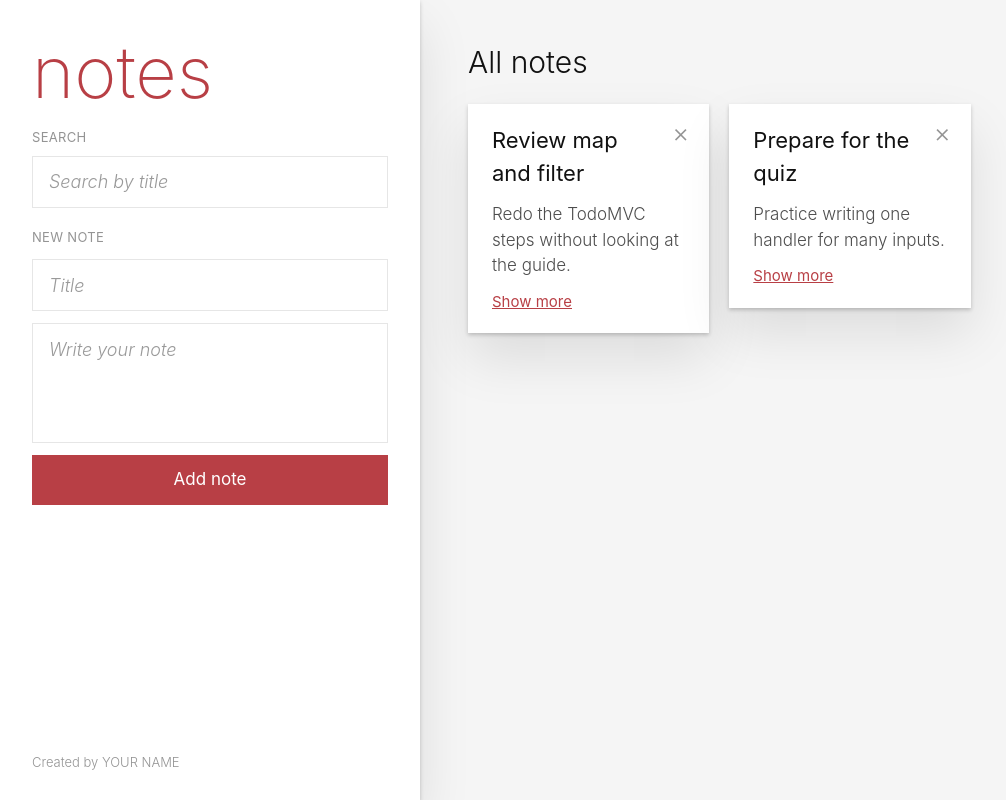
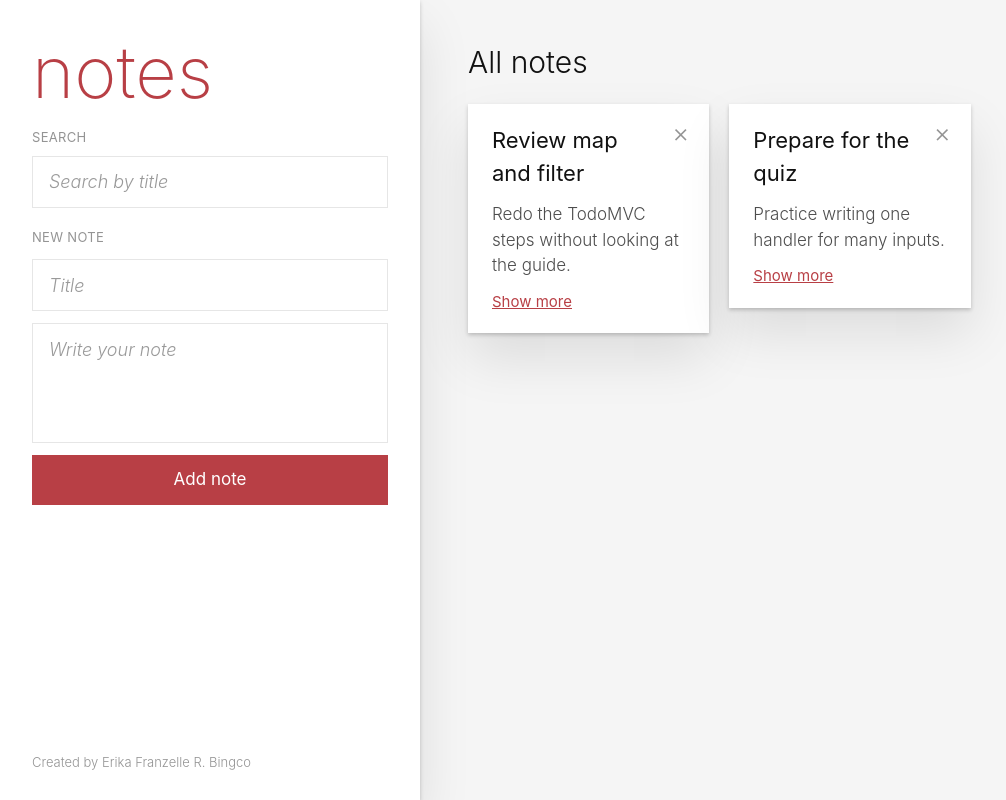
Before and after one commit to erikafranzellebingco/csit340g7-notes, a React (Vite) app: page / in a window 1280 px wide. Shown: the whole page, without its empty margins (0-1006 px from the left). Built offline with nearby package versions, Linux system fonts and the light colour scheme.

Commit message:
chore: replace YOUR NAME with Erika Franzelle R. Bingco

```diff
--- a/src/App.jsx
+++ b/src/App.jsx
@@ -5,7 +5,7 @@ function App() {
   return (
     <div className="bg-[#f5f5f5] font-light text-[#111]">
       <Notes />
-      <Info name="YOUR NAME" />
+      <Info name="Erika Franzelle R. Bingco" />
     </div>
   )
 }
```
